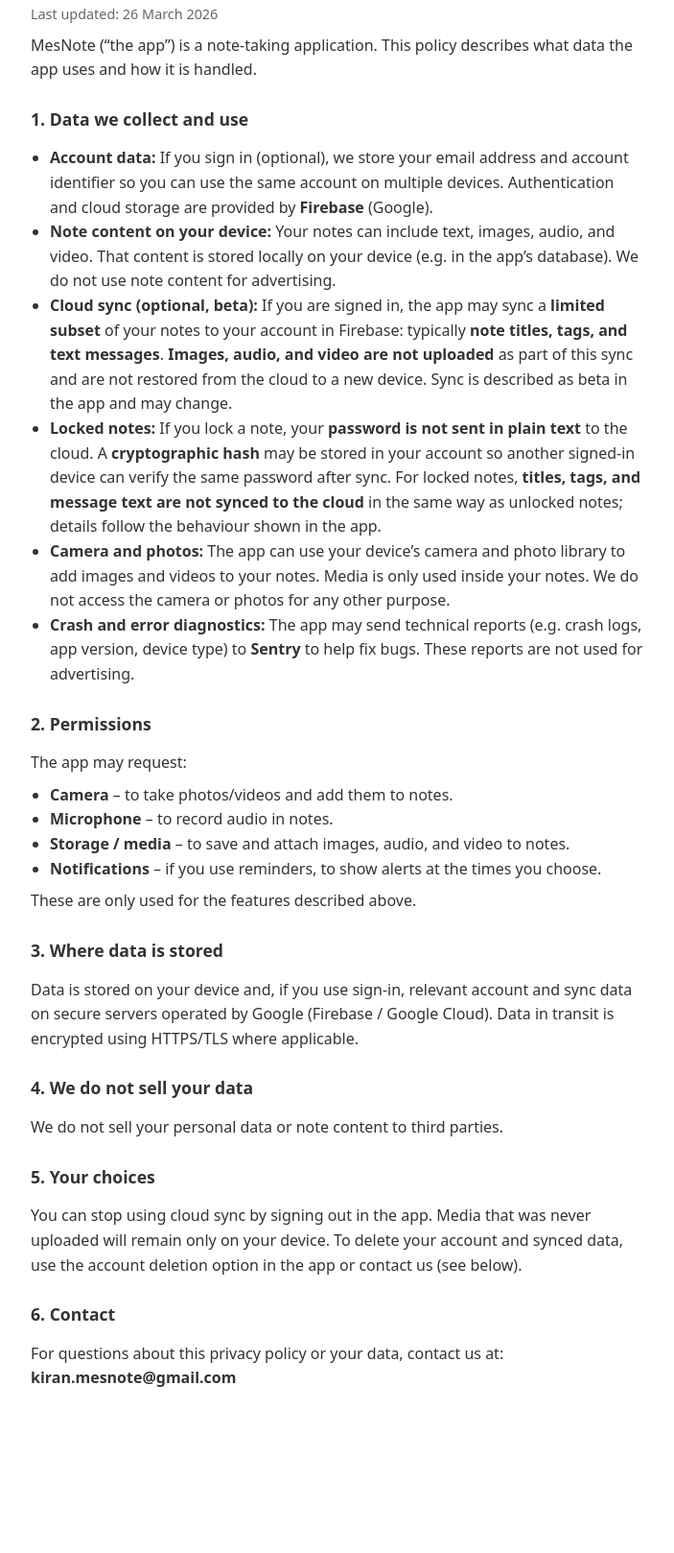
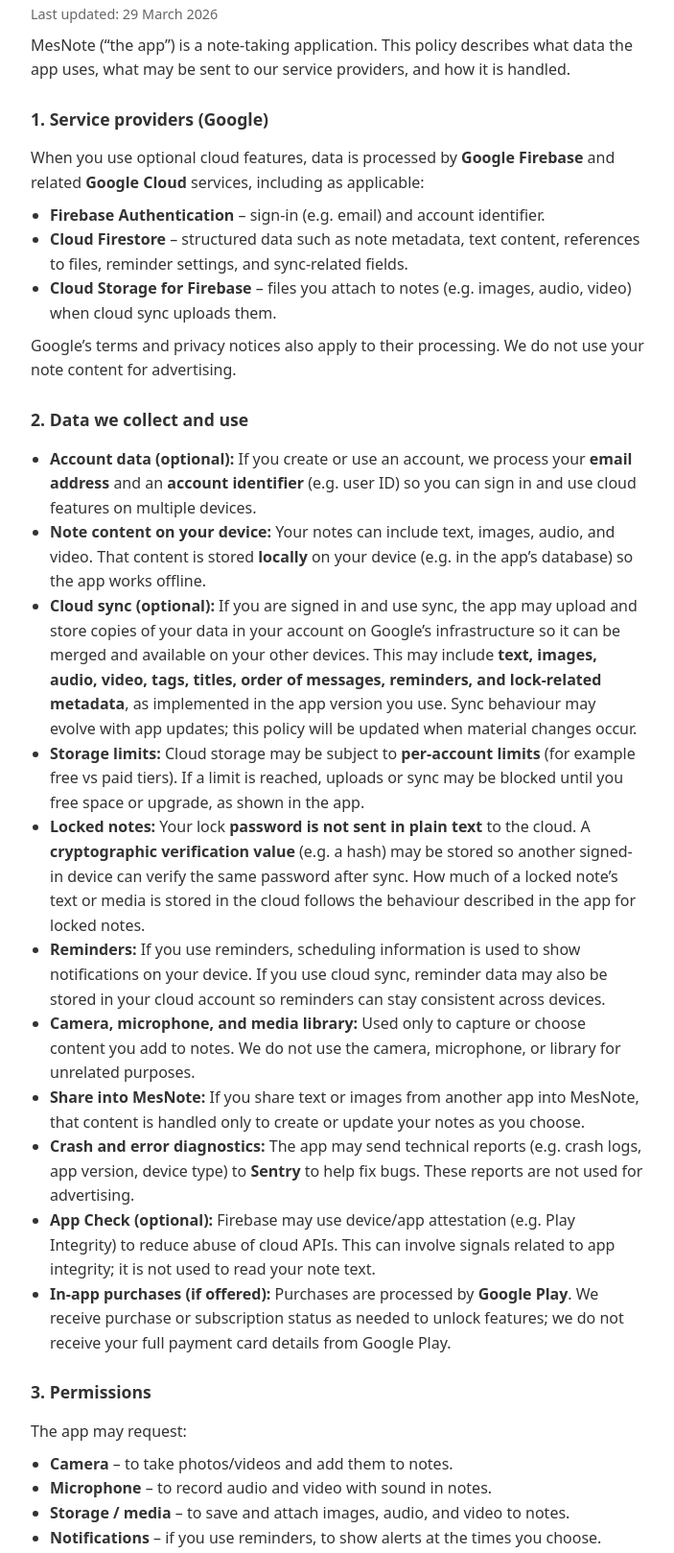
Before and after one commit to KiranDevelopment/mesnote-privacy, a plain HTML site: page index.html in a window 1280 px wide. Shown: the part 83-1701 px from the top of the page at 96% size, without its empty margins (288-991 px from the left). Before the commit the page ends 1564 px from the top, so only its background shows below. Drawn offline with Linux system fonts and the light colour scheme.

Commit message:
Update index.html

```diff
--- a/index.html
+++ b/index.html
@@ -15,40 +15,57 @@
 </head>
 <body>
   <h1>Privacy Policy – MesNote</h1>
-  <p class="updated">Last updated: 26 March 2026</p>
+  <p class="updated">Last updated: 29 March 2026</p>
 
-  <p>MesNote (“the app”) is a note-taking application. This policy describes what data the app uses and how it is handled.</p>
+  <p>MesNote (“the app”) is a note-taking application. This policy describes what data the app uses, what may be sent to our service providers, and how it is handled.</p>
 
-  <h2>1. Data we collect and use</h2>
+  <h2>1. Service providers (Google)</h2>
+  <p>When you use optional cloud features, data is processed by <strong>Google Firebase</strong> and related <strong>Google Cloud</strong> services, including as applicable:</p>
   <ul>
-    <li><strong>Account data:</strong> If you sign in (optional), we store your email address and account identifier so you can use the same account on multiple devices. Authentication and cloud storage are provided by <strong>Firebase</strong> (Google).</li>
-    <li><strong>Note content on your device:</strong> Your notes can include text, images, audio, and video. That content is stored locally on your device (e.g. in the app’s database). We do not use note content for advertising.</li>
-    <li><strong>Cloud sync (optional, beta):</strong> If you are signed in, the app may sync a <strong>limited subset</strong> of your notes to your account in Firebase: typically <strong>note titles, tags, and text messages</strong>. <strong>Images, audio, and video are not uploaded</strong> as part of this sync and are not restored from the cloud to a new device. Sync is described as beta in the app and may change.</li>
-    <li><strong>Locked notes:</strong> If you lock a note, your <strong>password is not sent in plain text</strong> to the cloud. A <strong>cryptographic hash</strong> may be stored in your account so another signed-in device can verify the same password after sync. For locked notes, <strong>titles, tags, and message text are not synced to the cloud</strong> in the same way as unlocked notes; details follow the behaviour shown in the app.</li>
-    <li><strong>Camera and photos:</strong> The app can use your device’s camera and photo library to add images and videos to your notes. Media is only used inside your notes. We do not access the camera or photos for any other purpose.</li>
+    <li><strong>Firebase Authentication</strong> – sign-in (e.g. email) and account identifier.</li>
+    <li><strong>Cloud Firestore</strong> – structured data such as note metadata, text content, references to files, reminder settings, and sync-related fields.</li>
+    <li><strong>Cloud Storage for Firebase</strong> – files you attach to notes (e.g. images, audio, video) when cloud sync uploads them.</li>
+  </ul>
+  <p>Google’s terms and privacy notices also apply to their processing. We do not use your note content for advertising.</p>
+
+  <h2>2. Data we collect and use</h2>
+  <ul>
+    <li><strong>Account data (optional):</strong> If you create or use an account, we process your <strong>email address</strong> and an <strong>account identifier</strong> (e.g. user ID) so you can sign in and use cloud features on multiple devices.</li>
+    <li><strong>Note content on your device:</strong> Your notes can include text, images, audio, and video. That content is stored <strong>locally</strong> on your device (e.g. in the app’s database) so the app works offline.</li>
+    <li><strong>Cloud sync (optional):</strong> If you are signed in and use sync, the app may upload and store copies of your data in your account on Google’s infrastructure so it can be merged and available on your other devices. This may include <strong>text, images, audio, video, tags, titles, order of messages, reminders, and lock-related metadata</strong>, as implemented in the app version you use. Sync behaviour may evolve with app updates; this policy will be updated when material changes occur.</li>
+    <li><strong>Storage limits:</strong> Cloud storage may be subject to <strong>per-account limits</strong> (for example free vs paid tiers). If a limit is reached, uploads or sync may be blocked until you free space or upgrade, as shown in the app.</li>
+    <li><strong>Locked notes:</strong> Your lock <strong>password is not sent in plain text</strong> to the cloud. A <strong>cryptographic verification value</strong> (e.g. a hash) may be stored so another signed-in device can verify the same password after sync. How much of a locked note’s text or media is stored in the cloud follows the behaviour described in the app for locked notes.</li>
+    <li><strong>Reminders:</strong> If you use reminders, scheduling information is used to show notifications on your device. If you use cloud sync, reminder data may also be stored in your cloud account so reminders can stay consistent across devices.</li>
+    <li><strong>Camera, microphone, and media library:</strong> Used only to capture or choose content you add to notes. We do not use the camera, microphone, or library for unrelated purposes.</li>
+    <li><strong>Share into MesNote:</strong> If you share text or images from another app into MesNote, that content is handled only to create or update your notes as you choose.</li>
     <li><strong>Crash and error diagnostics:</strong> The app may send technical reports (e.g. crash logs, app version, device type) to <strong>Sentry</strong> to help fix bugs. These reports are not used for advertising.</li>
+    <li><strong>App Check (optional):</strong> Firebase may use device/app attestation (e.g. Play Integrity) to reduce abuse of cloud APIs. This can involve signals related to app integrity; it is not used to read your note text.</li>
+    <li><strong>In-app purchases (if offered):</strong> Purchases are processed by <strong>Google Play</strong>. We receive purchase or subscription status as needed to unlock features; we do not receive your full payment card details from Google Play.</li>
   </ul>
 
-  <h2>2. Permissions</h2>
+  <h2>3. Permissions</h2>
   <p>The app may request:</p>
   <ul>
     <li><strong>Camera</strong> – to take photos/videos and add them to notes.</li>
-    <li><strong>Microphone</strong> – to record audio in notes.</li>
+    <li><strong>Microphone</strong> – to record audio and video with sound in notes.</li>
     <li><strong>Storage / media</strong> – to save and attach images, audio, and video to notes.</li>
     <li><strong>Notifications</strong> – if you use reminders, to show alerts at the times you choose.</li>
   </ul>
   <p>These are only used for the features described above.</p>
 
-  <h2>3. Where data is stored</h2>
-  <p>Data is stored on your device and, if you use sign-in, relevant account and sync data on secure servers operated by Google (Firebase / Google Cloud). Data in transit is encrypted using HTTPS/TLS where applicable.</p>
+  <h2>4. Where data is stored and transfers</h2>
+  <p>Data is stored on your device and, when you use cloud features, on servers operated by Google (Firebase / Google Cloud) in regions configured for the project. Data in transit is protected using HTTPS/TLS where applicable. Because providers may use servers in various countries, your information may be processed outside your country of residence.</p>
 
-  <h2>4. We do not sell your data</h2>
+  <h2>5. Retention and deletion</h2>
+  <p>Local data remains on your device until you delete it or remove the app. Cloud data tied to your account remains until you delete it in the app, delete your account, or contact us as below. Some backups or logs at providers may persist for a limited time according to their policies.</p>
+
+  <h2>6. We do not sell your data</h2>
   <p>We do not sell your personal data or note content to third parties.</p>
 
-  <h2>5. Your choices</h2>
-  <p>You can stop using cloud sync by signing out in the app. Media that was never uploaded will remain only on your device. To delete your account and synced data, use the account deletion option in the app or contact us (see below).</p>
+  <h2>7. Your choices</h2>
+  <p>You can reduce cloud processing by signing out or not using sync; content that was not uploaded may remain only on your device. To delete your account and associated cloud data, use the in-app option if available or contact us. You can also manage some data through your Google account settings where applicable.</p>
 
-  <h2>6. Contact</h2>
+  <h2>8. Contact</h2>
   <p>For questions about this privacy policy or your data, contact us at: <strong>kiran.mesnote@gmail.com</strong></p>
 </body>
 </html>
```
